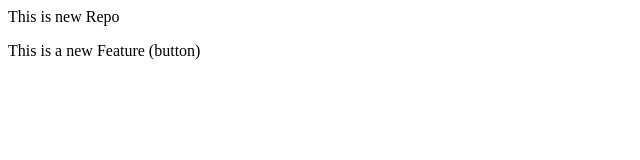
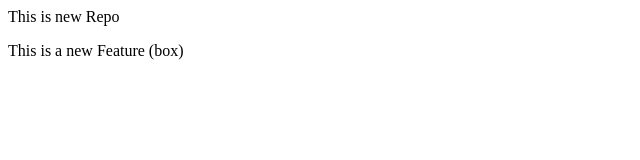
Before and after one commit to gittestvinod/LocalRepo, a plain HTML site: page index.html in a window 1280 px wide. Shown: the full height of the page, 0-640 px from the left. Drawn offline with Linux system fonts and the light colour scheme.

Commit message:
added box

```diff
--- a/index.html
+++ b/index.html
@@ -1,2 +1,2 @@
 <p>This is new Repo</p>
-<p>This is a new Feature (button)</p>
+<p>This is a new Feature (box)</p>
```
